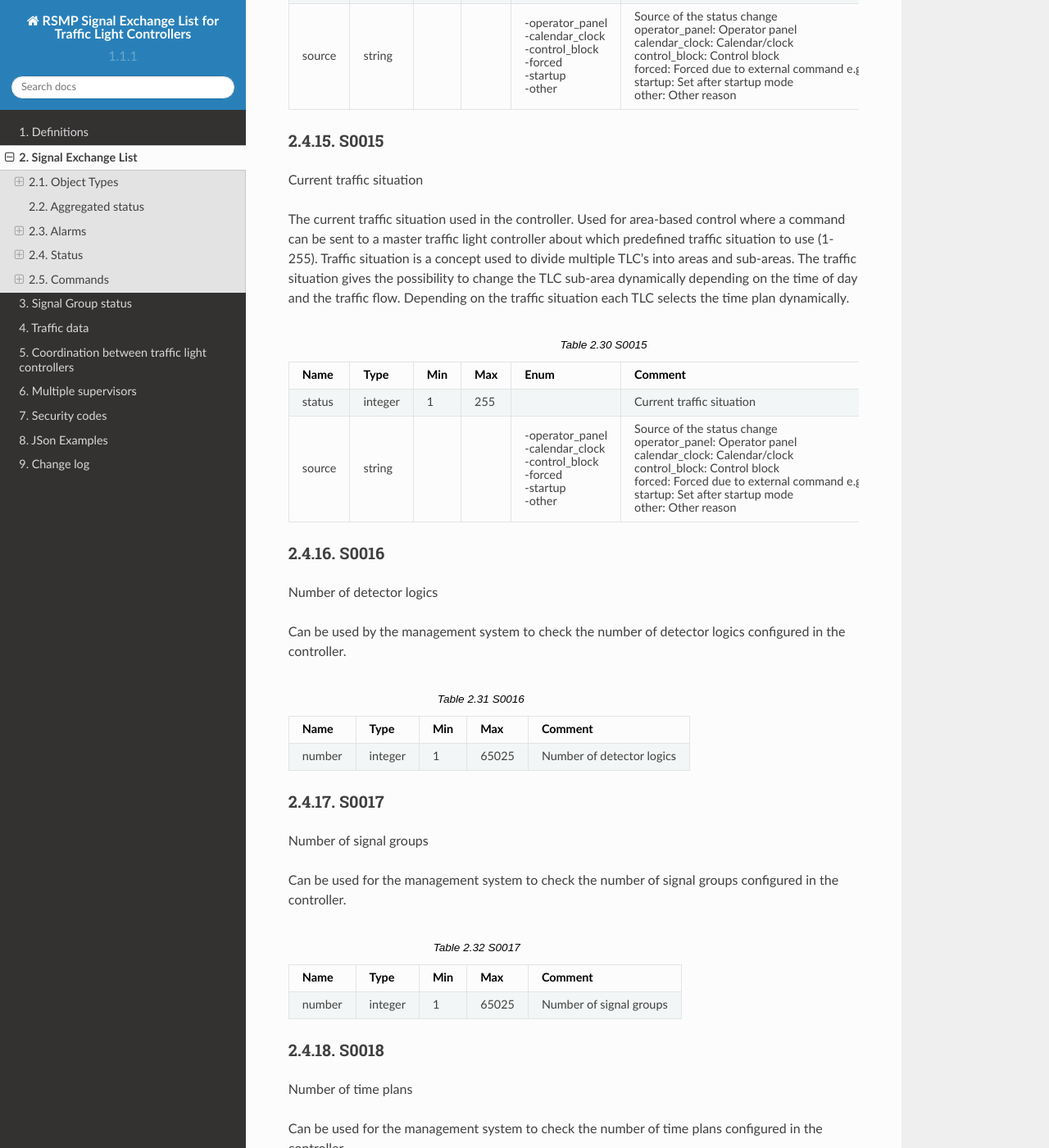
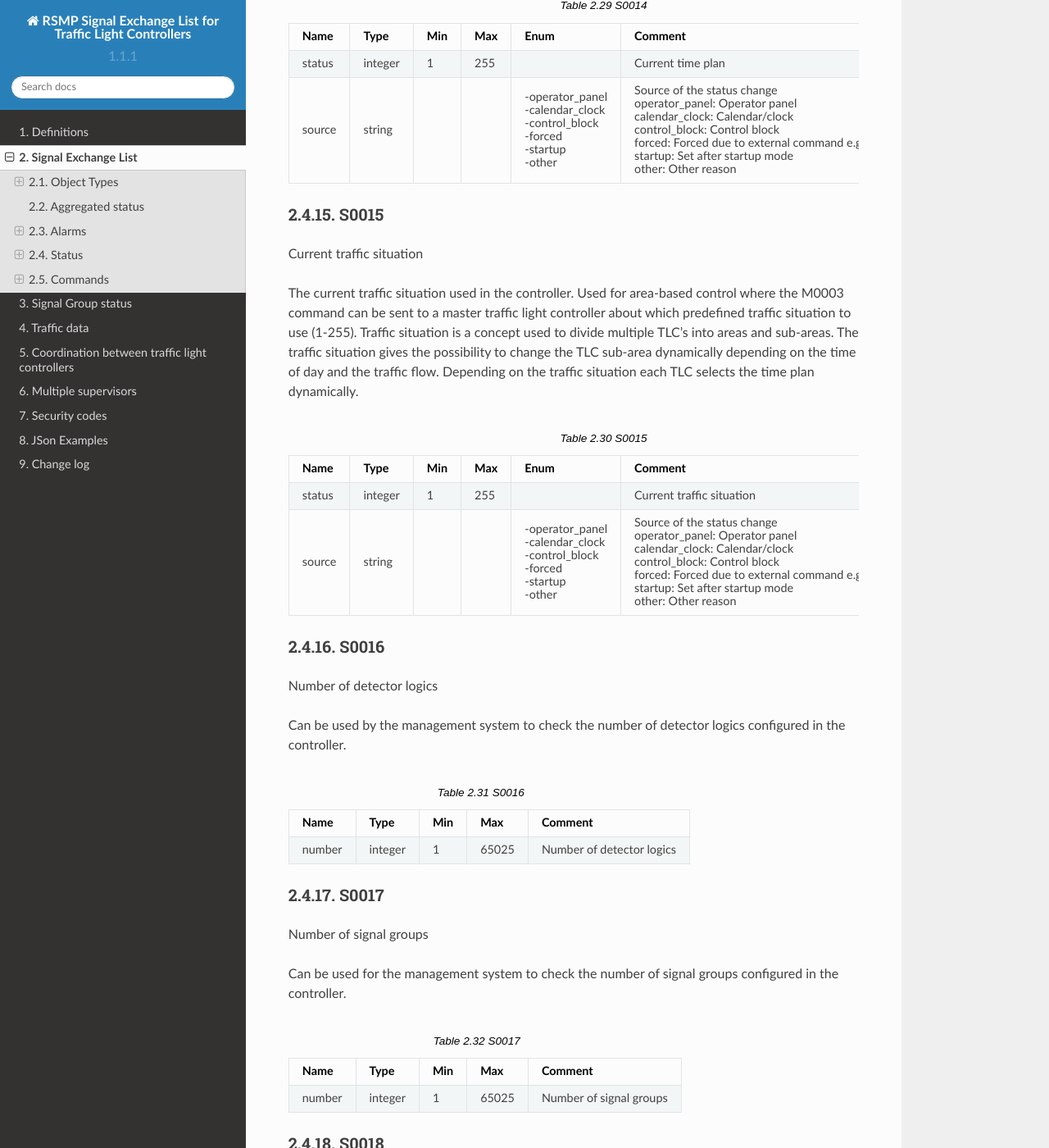
Before and after one commit to rsmp-nordic/rsmp_sxl_traffic_lights, a Sphinx documentation site: the page built from source/sxl_traffic_light_controller.rst, in a window 1280 px wide and 1400 px high, scrolled down 15509 px. Shown: the whole window at 82% size. Built offline with Sphinx 7.4.7 and the Read the Docs theme 2.0.0, drawn with Linux system fonts in a browser that asks for light colours; some of the changed text lies outside the part shown.

Commit message:
Update sxl according to rsmp_schema

```diff
--- a/source/sxl_traffic_light_controller.rst
+++ b/source/sxl_traffic_light_controller.rst
@@ -993,13 +997,13 @@ S0015
 Current traffic situation
 
 The current traffic situation used in the controller. Used for
-area-based control where a command can be sent to a master traffic light
-controller about which predefined traffic situation to use (1-255).
-Traffic situation is a concept used to divide multiple TLC’s into areas
-and sub-areas. The traffic situation gives the possibility to change the
-TLC sub-area dynamically depending on the time of day and the traffic
-flow. Depending on the traffic situation each TLC selects the time plan
-dynamically.
+area-based control where the M0003 command can be sent to a master
+traffic light controller about which predefined traffic situation to use
+(1-255). Traffic situation is a concept used to divide multiple TLC’s
+into areas and sub-areas. The traffic situation gives the possibility to
+change the TLC sub-area dynamically depending on the time of day and the
+traffic flow. Depending on the traffic situation each TLC selects the
+time plan dynamically.
 
 
 
```
Also changed, not shown: other parts of source/sxl_traffic_light_controller.rst (+18 -13 lines).
